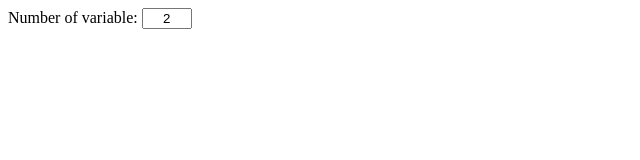
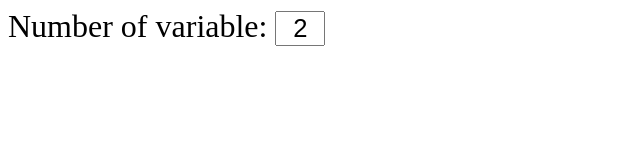
Before and after one commit to mplotus/equations, a plain HTML site: page index.html in a window 1280 px wide. Shown: the whole page, without its empty margins (0-640 px from the left). Drawn offline with Linux system fonts and the light colour scheme.

Commit message:
Haft commit

```diff
--- a/index.html
+++ b/index.html
@@ -32,6 +32,7 @@
                     }
                     var tTab = document.createElement('table');
                     tTab.id='mainTable';
+                    tTab.style='font-size:80%; user-select:none;';
                     var numvar = parseInt(txt_numvar.value);
                     for(i=0;i<=numvar+1;i++){
                         var tRow = document.createElement('tr');
@@ -62,6 +63,7 @@
                                         tCell.colSpan=numvar+1;
                                         var btt_solve = document.createElement('button');
                                         btt_solve.innerText='SOLVE THESE EQUATIONS';
+                                        btt_solve.style='font-size:80%;';
                                         btt_solve.addEventListener('click',btt_solve_click);
                                         tCell.appendChild(btt_solve);
                                     }
@@ -137,8 +139,8 @@
             }
         </script>
     </head>
-    <body onload='page_load()'>
+    <body onload='page_load()' style='user-select: none; font-size:200%;'>
         Number of variable:
-        <input type='text' id='txt_numvar' value='2' maxlength='2' style='width:50px;text-align:center;' onkeyup='txt_numvar_keyup(event)'></br>
+        <input type='text' id='txt_numvar' value='2' maxlength='2' style='width:50px;text-align:center;font-size:80%;' onkeyup='txt_numvar_keyup(event)'></br>
     </body>
 </html>
```
